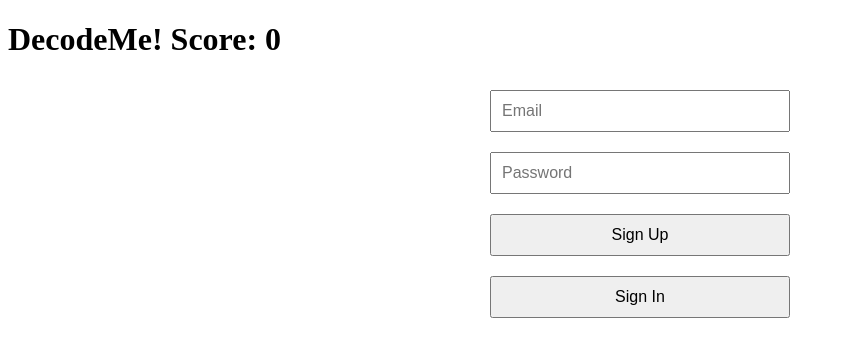
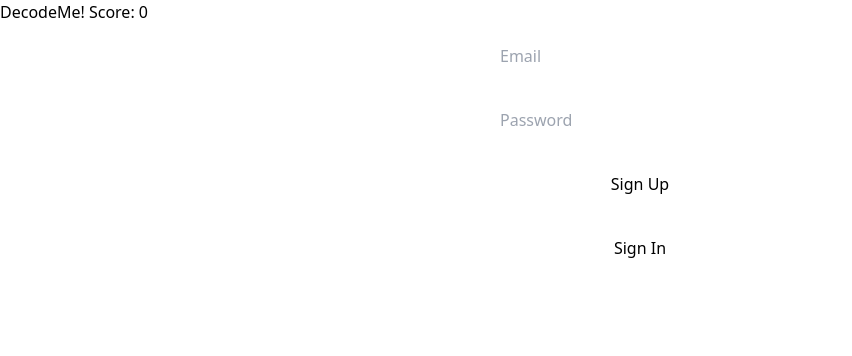
Before and after one commit to ryanmio/DecodeMe-, a Next.js app in the folder app/: page / in a window 1280 px wide. Shown: the top 356 px of the page, without its empty margins (0-852 px from the left). Built offline with nearby package versions, Linux system fonts and the light colour scheme; no server answers.

Commit message:
Create _app.js

```diff
--- /dev/null
+++ b/app/src/pages/_app.js
@@ -0,0 +1,6 @@
+import '../tailwind.css';
+
+// This default export is required in a new `pages/_app.js` file.
+export default function MyApp({ Component, pageProps }) {
+  return <Component {...pageProps} />;
+}
```
